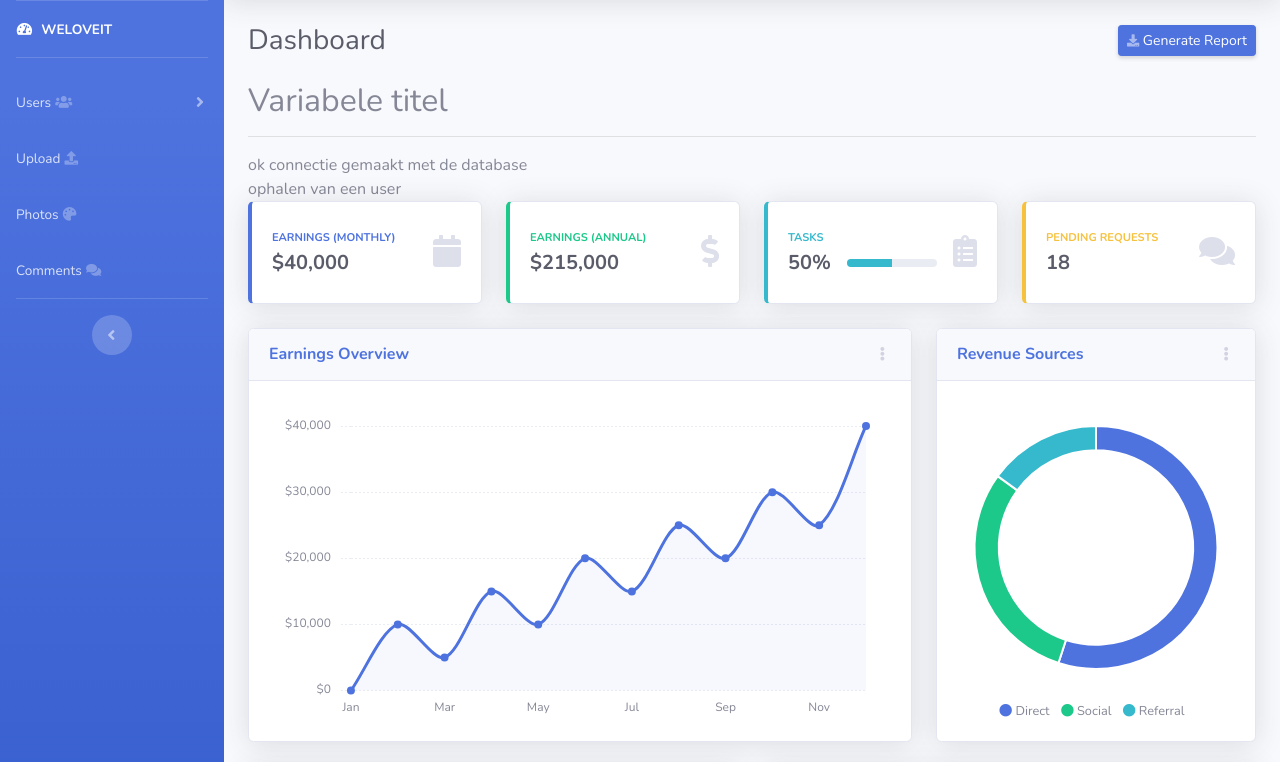
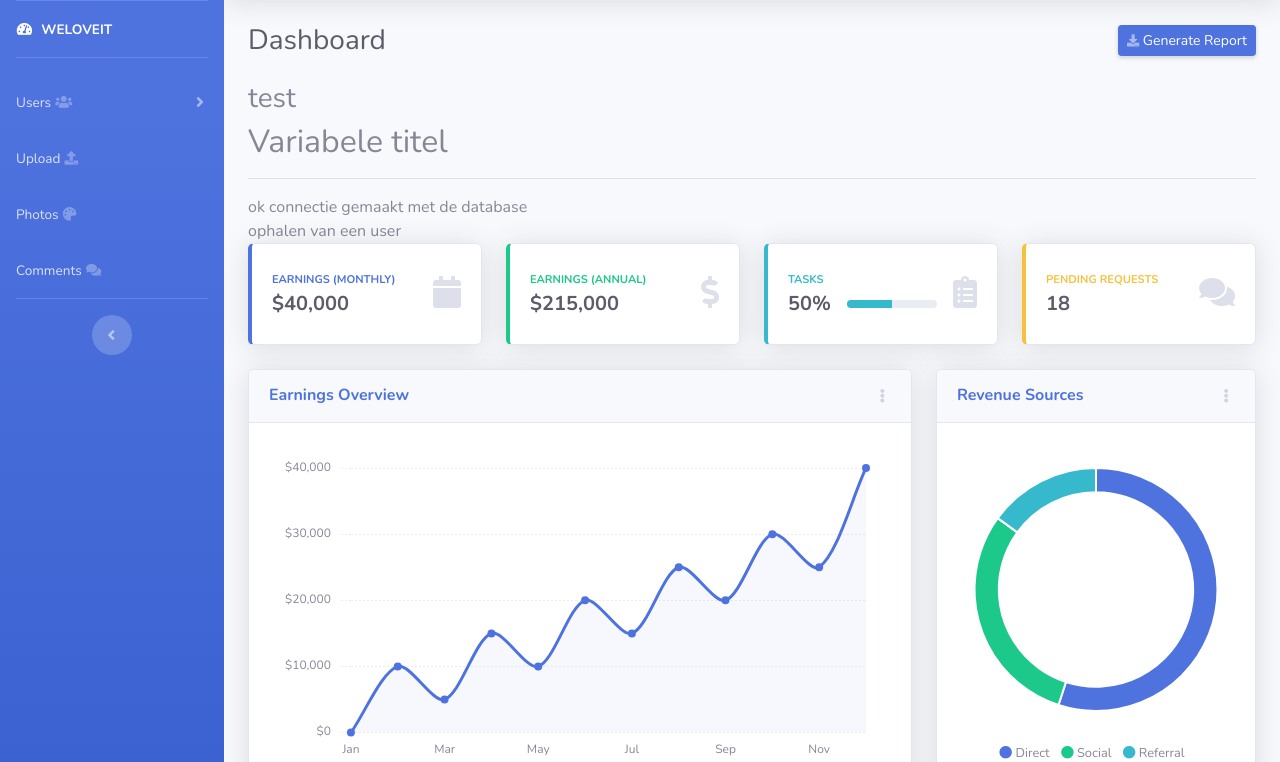
Before and after one commit to CBocklandt/webblog, a PHP site: page / in a window 1280 px wide. Shown: the part 70-832 px from the top of the page. Run offline with PHP 8.4, Linux system fonts and the light colour scheme; data that the repository does not hold is empty.

Commit message:
h3 toegevoegd

```diff
--- a/admin/includes/content.php
+++ b/admin/includes/content.php
@@ -8,6 +8,7 @@
     </div>
     <div class="row">
         <div class="col-12">
+            <h3>test</h3>
             <h2>Variabele titel</h2>
             <hr>
             <?php
```
